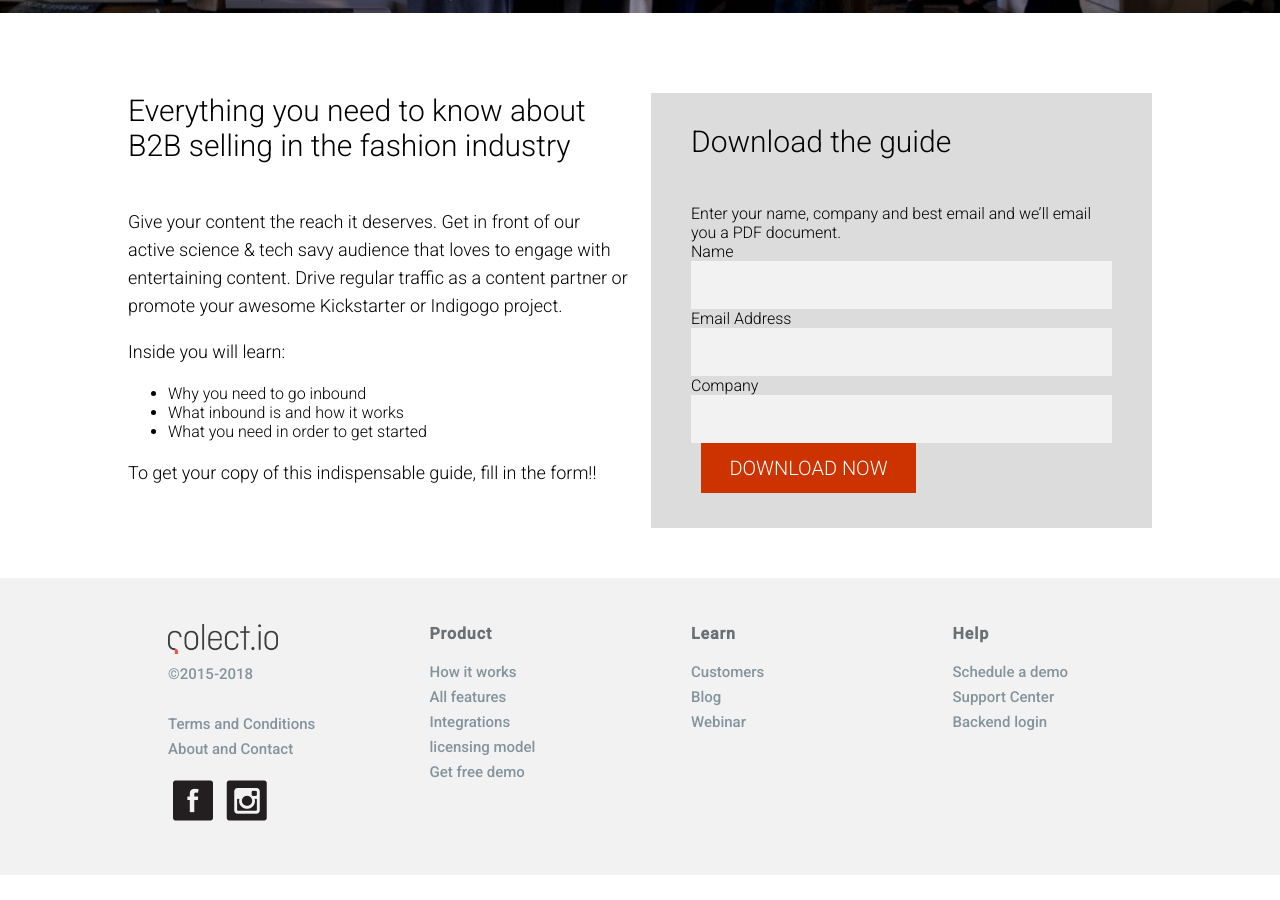
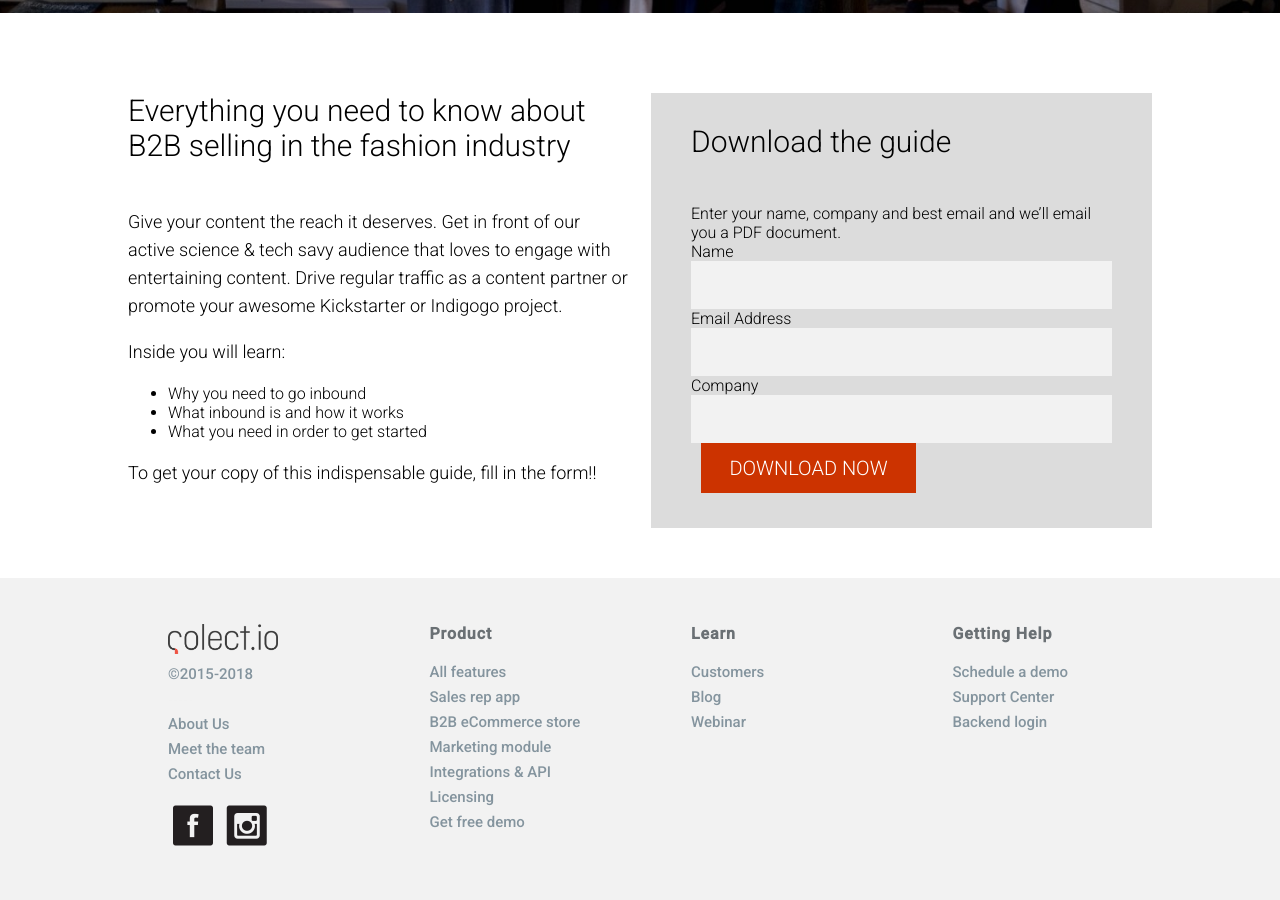
Before and after one commit to scienced/Colect--Jekyll, a Jekyll site: the page built from signup.html, in a window 1280 px wide and 900 px high, scrolled down 887 px. Built offline with Jekyll 4.4.1, drawn with Linux system fonts in a browser that asks for light colours; nearby versions of some CDN libraries; before the commit the page ends 1762 px from its top, so only the background shows below that.

Commit message:
adjustments copy

```diff
--- a/_includes/footer.html
+++ b/_includes/footer.html
@@ -1,21 +1,4 @@
 <footer class="bg-light">
-
-
-
-			<div class="align-center show-on-small">
-
-					<a target="_blank" href="mailto:" class="social-icon mail"></a>
-
-
-					<a href="" class="social-icon twitter"></a>
-
-
-					<a href="" class="social-icon facebook"></a>
-
-
-					<a href="" class="social-icon instagram"></a>
-
-			</div>
 
 	<div class="grid-wrap">
 
@@ -26,8 +9,10 @@
 					<li><img src="/assets/img/icons/colect.io.png" width="110"  ></li>
 					<li>©2015-2018</li>
 					<li style="color: #f2f2f2;">-----</li>
-					<li><a href="/integrations">Terms and Conditions</a></li>
-					<li><a href="/pricing">About and Contact</a></li>
+					<li><a href="/integrations">About Us</a></li>
+					<li><a href="/integrations">Meet the team</a></li>
+					<li><a href="/integrations">Contact Us</a></li>
+
 					<li><div>
 
 
@@ -45,11 +30,14 @@
 			<div class="fourth">
 				<ul class="footer-list">
 					<li><h3>Product</h3> </li>
-					<li><a href="#">How it works</a></li>
+
 					<li><a href="/product">All features</a></li>
-					<li><a href="/integrations">Integrations</a></li>
-					<li><a href="/pricing">licensing model</a></li>
-					<li><a href="/integrations">Get free demo</a></li>
+					<li><a href="/product">Sales rep app</a></li>
+					<li><a href="/product">B2B eCommerce store</a></li>
+					<li><a href="/product">Marketing module</a></li>
+					<li><a href="/integrations">Integrations & API</a></li>
+					<li><a href="/licensing">Licensing</a></li>
+					<li><a href="/signup">Get free demo</a></li>
 				</ul>
 
 			</div>
@@ -57,19 +45,19 @@
 			<div class="fourth">
 				<ul class="footer-list">
 					<li><h3 >Learn</h3> </li>
-					<li><a href="/list">Customers</a></li>
-					<li><a href="/product">Blog</a></li>
-					<li><a href="/integrations">Webinar</a></li>
+					<li><a href="/customers">Customers</a></li>
+					<li><a href="/list">Blog</a></li>
+					<li><a href="/webinar">Webinar</a></li>
 				</ul>
 
 			</div>
 
 			<div class="fourth">
 				<ul class="footer-list">
-					<li><h3 >Help</h3> </li>
-					<li><a href="#">Schedule a demo</a></li>
-					<li><a href="/product">Support Center</a></li>
-					<li><a href="/integrations">Backend login</a></li>
+					<li><h3 >Getting Help</h3> </li>
+					<li><a href="/signup">Schedule a demo</a></li>
+					<li><a href="/support">Support Center</a></li>
+					<li><a href="https://salesapp.apptitude.nl/backend/login">Backend login</a></li>
 				</ul>
 
 			</div>
--- a/_includes/header.html
+++ b/_includes/header.html
@@ -97,8 +97,8 @@
     padding-left: 15px;
     padding-right: 15px;">
 
-				<a href="/index.html" class="header-logo">
-				<img src="http://assets.apptitude.nl/Apps4Fashion/Uploads/EtqyFsqSQ5jcRFGv.png" height="52">
+				<a href="/" class="header-logo">
+				<img src="https://assets.apptitude.nl/Apps4Fashion/Uploads/EtqyFsqSQ5jcRFGv.png" height="52">
 				</a>
 
 				<a href="#" class="menu-toggle show-on-small js-menu-toggle">Menu</a>
@@ -106,7 +106,7 @@
 				{% assign current = page.url | downcase | split: '/' %}
 
 				<div style="float: right;"><ul class="header-list hide-on-small" style="color: white;">
-				<li  class=""><a href="apps4fashion/about.html">Product</a></li><li  {% if current[1] == 'list.html' %}class="active"{% endif %}><a href="{{ "list" | absolute_url }}">Customers</a></li><li  class=""><a href="apps4fashion/support.html">Support</a></li><li  class=""><a href="apps4fashion/contact.html">About</a></li>
+				<li  class=""><a href="product.html">Product</a></li><li  {% if current[1] == 'list.html' %}class="active"{% endif %}><a href="{{ "list" | absolute_url }}">Customers</a></li><li  class=""><a href="apps4fashion/support.html">Support</a></li><li  class=""><a href="apps4fashion/contact.html">About</a></li>
 				<li><a href="/signup" class="button inverted white">Get free demo</a></li>
 
 				</ul>
```
Also changed, not shown: index.html (+19 -10 lines).
